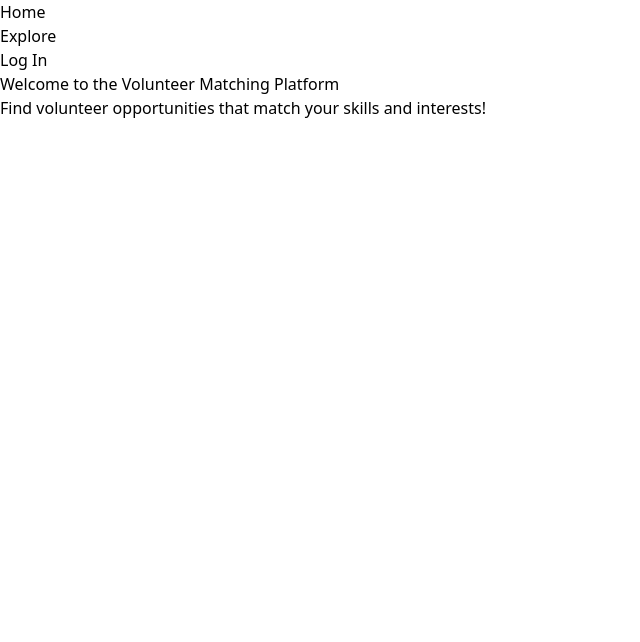
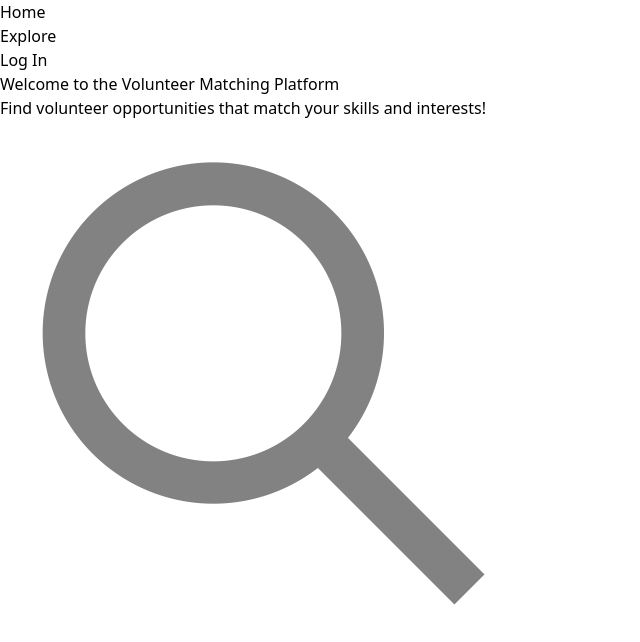
Before and after one commit to tahayarkhan/Skill-Match, a React (Vite) app in the folder app/: page / in a window 1280 px wide. Shown: the top 642 px of the page, without its empty margins (0-640 px from the left). Built offline with nearby package versions, Linux system fonts and the light colour scheme.

Commit message:
front end home page update

```diff
--- a/app/src/pages/HomePage.jsx
+++ b/app/src/pages/HomePage.jsx
@@ -1,3 +1,5 @@
+import magnify from "../assets/magnify.png"
+
 const Home = () => {
   return (
     <div className="flex flex-col items-center justify-center h-full bg-gray-100 p-4">
@@ -7,6 +9,7 @@ const Home = () => {
       <p className="text-lg text-center">
         Find volunteer opportunities that match your skills and interests!
       </p>
+      <img src={magnify} alt=""  className="m-5 h-32"/>
     </div>
   );
 };
```
Also changed, not shown: app/src/assets/magnify.png (added).
